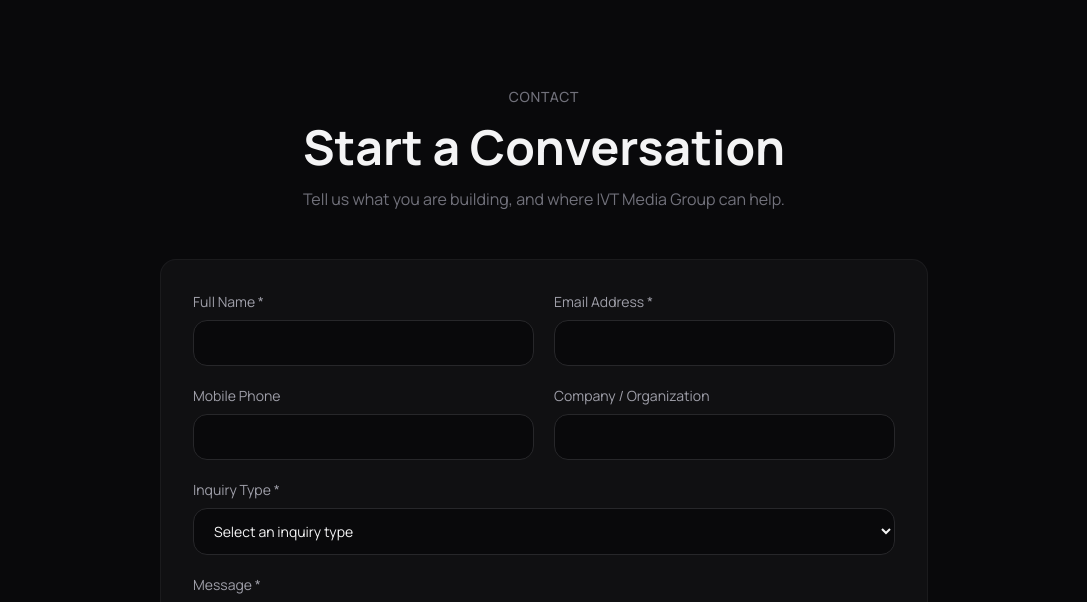
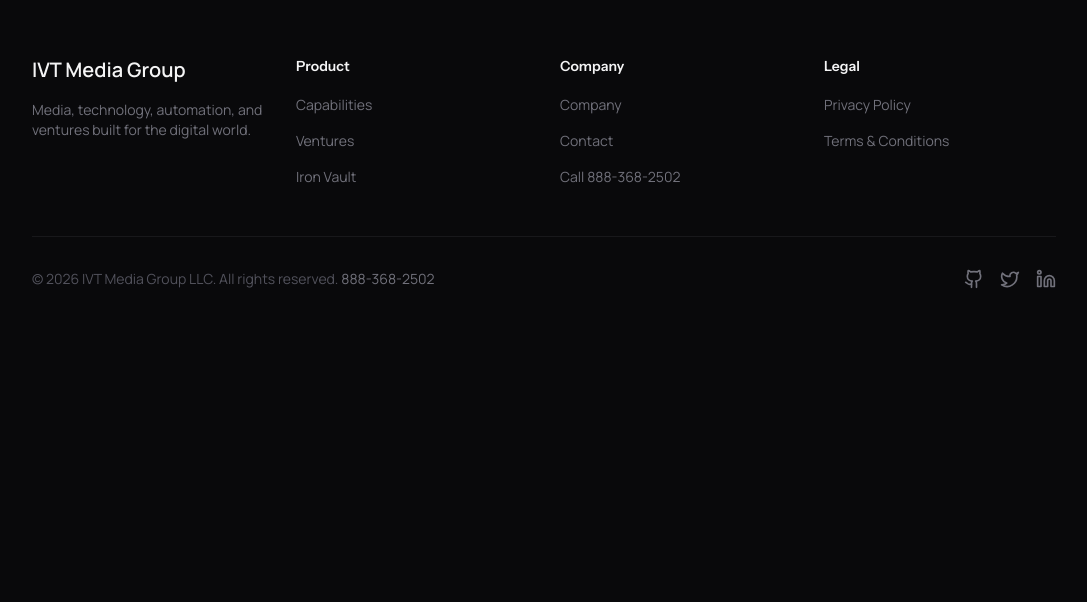
Before and after one commit to rosegoldcruz/ivt_media_group_new, a Next.js app: page / in a window 1280 px wide. Shown: the part 2720-3322 px from the top of the page, without its empty margins (96-1183 px from the left). After the commit the page ends 3073 px from the top, so only its background shows below. Built offline with nearby package versions, Linux system fonts and the light colour scheme; a web font is replaced by a local one.

Commit message:
Remove homepage contact form section

```diff
--- a/app/page.tsx
+++ b/app/page.tsx
@@ -3,7 +3,6 @@ import { HeroSection } from "@/components/sections/hero-section"
 import { ImpactSection } from "@/components/sections/impact-section"
 import { FeaturesSection } from "@/components/sections/features-section"
 import { TestimonialsSection } from "@/components/sections/testimonials-section"
-import { ContactSection } from "@/components/sections/contact-section"
 import { FooterSection } from "@/components/sections/footer-section"
 import type { Metadata } from "next"
 import { absoluteUrl, pageMetadata, seoConfig } from "@/lib/seo"
@@ -77,7 +76,6 @@ export default function Home() {
       <ImpactSection />
       <FeaturesSection />
       <TestimonialsSection />
-      <ContactSection />
       <FooterSection />
     </main>
   )
```
